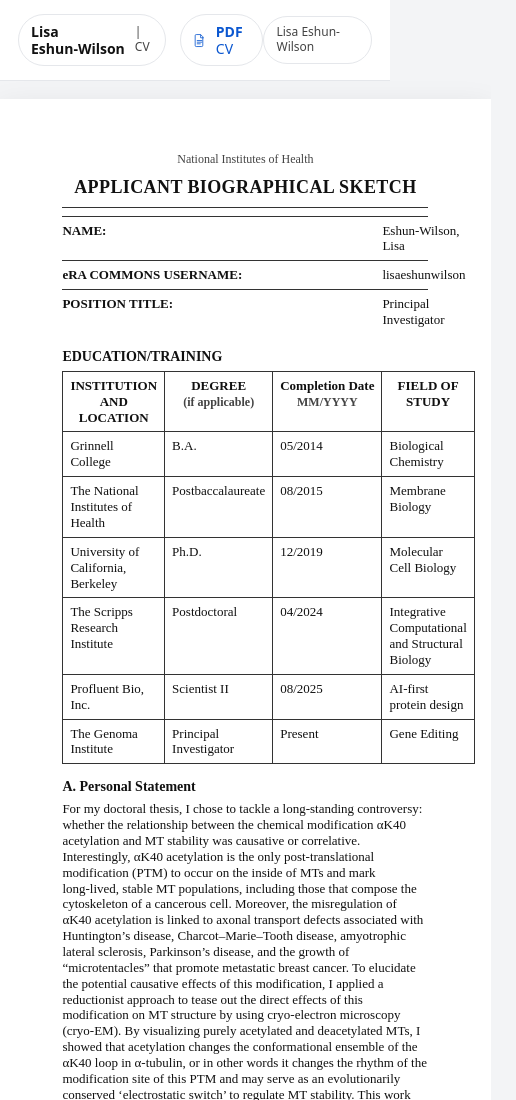
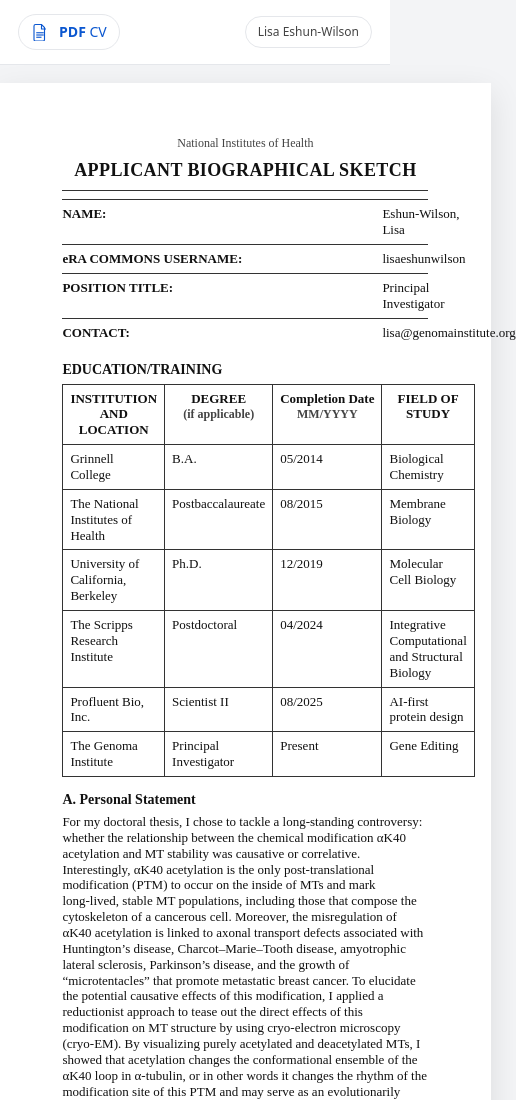
Before and after one commit to lisaeshunwilson/personal.website.build, a website: page cv.html in a window 390 px wide. Shown: the top 1100 px of the page, 516 px wide, since content can reach past the window. Drawn offline with Linux system fonts and the light colour scheme.

Commit message:
Add Google Meet link, CV contact info, and downloadable PDF fix
Adds a Google Meet icon/link to the homepage, a CONTACT row to the CV
biosketch header, regenerates cv.pdf to match, and adds a download
attribute to the CV PDF link so mobile browsers save the file instead
of just previewing it.

Co-Authored-By: Claude Sonnet 5 <noreply@anthropic.com>

```diff
--- a/cv.html
+++ b/cv.html
@@ -95,8 +95,7 @@
 
   <div class="topbar">
     <div class="left">
-      <div class="pill"><strong>Lisa Eshun‑Wilson</strong> <span class="small"> | CV</span></div>
-      <a class="pill" href="cv.pdf" title="Download PDF">
+      <a class="pill" href="cv.pdf" download="Lisa-Eshun-Wilson-CV.pdf" title="Download PDF">
         <svg class="pdficon" viewBox="0 0 24 24" aria-hidden="true">
           <path d="M6 2h8l4 4v16a2 2 0 0 1-2 2H6a2 2 0 0 1-2-2V4a2 2 0 0 1 2-2z" fill="none" stroke="currentColor" stroke-width="1.5"/>
           <path d="M14 2v6h6" fill="none" stroke="currentColor" stroke-width="1.5"/>
@@ -119,6 +118,7 @@
     <div class="kv"><div class="k">NAME:</div><div class="v">Eshun‑Wilson, Lisa</div></div>
     <div class="kv"><div class="k">eRA COMMONS USERNAME:</div><div class="v">lisaeshunwilson</div></div>
     <div class="kv"><div class="k">POSITION TITLE:</div><div class="v">Principal Investigator</div></div>
+    <div class="kv"><div class="k">CONTACT:</div><div class="v">lisa@genomainstitute.org</div></div>
 
     <div class="section-title">EDUCATION/TRAINING</div>
     <table aria-label="Education and Training">
```
Also changed, not shown: index.html (+3 -0 lines), icons/google-meet-svgrepo-com.svg (added), 1 other file.
